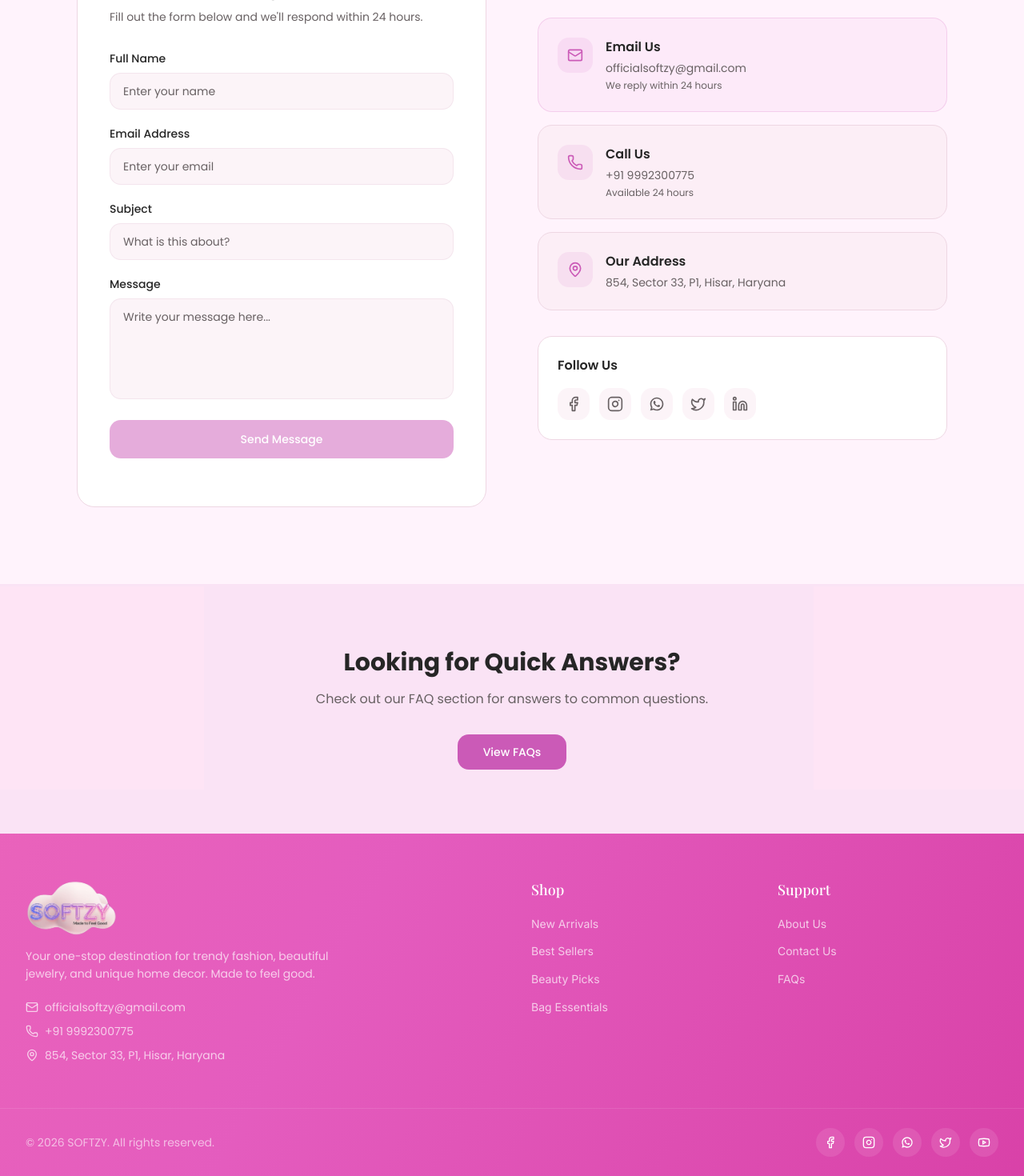
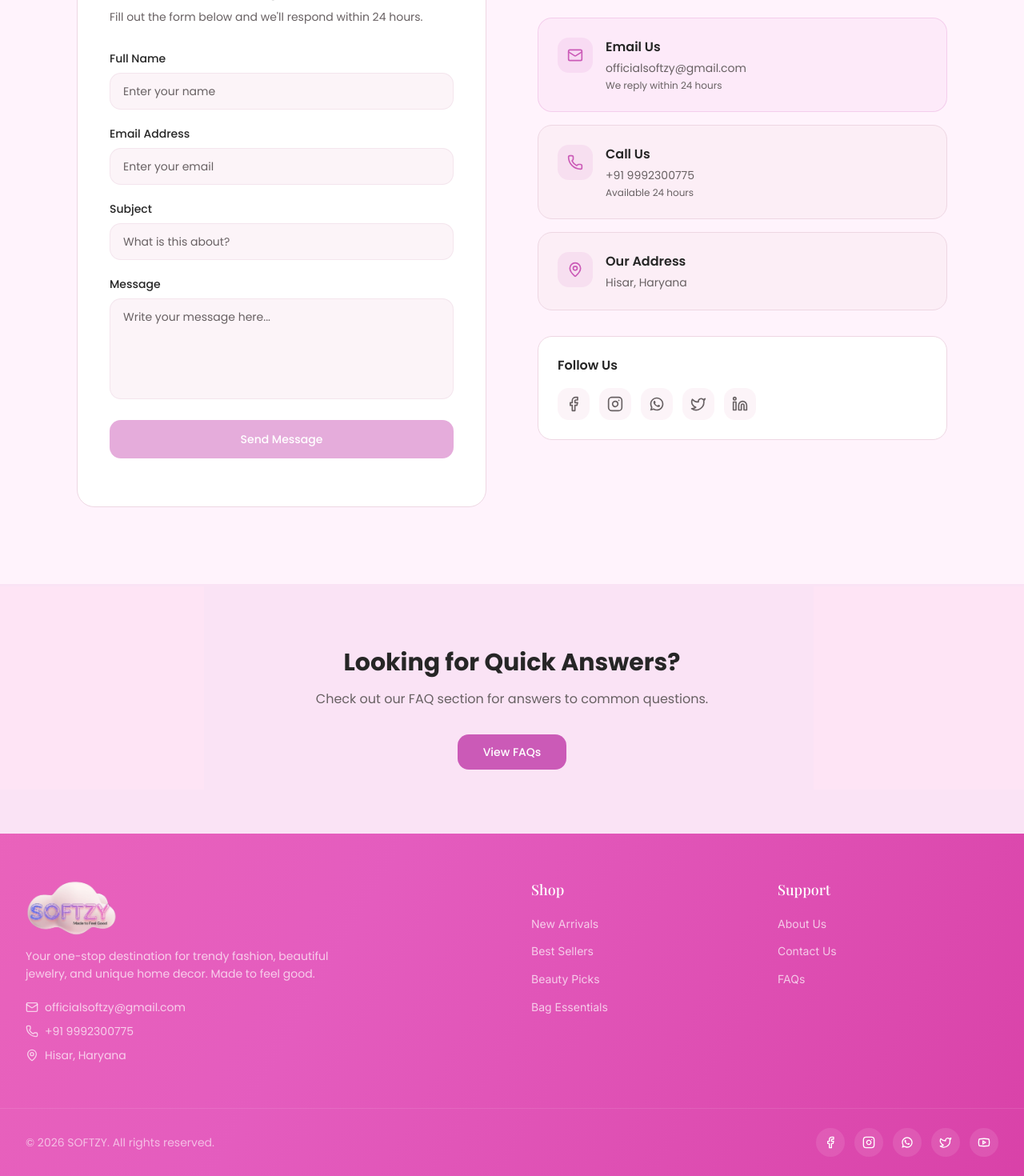
Before and after one commit to softzy-official/softzy-official, a Next.js app: page /contact in a window 1280 px wide. Shown: the part 538-2008 px from the top of the page at 80% size. Built offline with nearby package versions, Linux system fonts and the light colour scheme; no server answers.

Commit message:
update address

```diff
--- a/app/(public)/contact/page.tsx
+++ b/app/(public)/contact/page.tsx
@@ -167,7 +167,7 @@ const ContactPage = () => {
                         Our Address
                       </h3>
                       <p className="text-sm text-muted-foreground poppins">
-                        854, Sector 33, P1, Hisar, Haryana
+                        Hisar, Haryana
                       </p>
                     </div>
                   </div>
--- a/components/extras/footer.tsx
+++ b/components/extras/footer.tsx
@@ -76,7 +76,7 @@ const Footer = () => {
               </a>
               <p className="flex items-start gap-2 text-xs sm:text-sm text-white/70 poppins">
                 <MapPin className="w-3.5 h-3.5 sm:w-4 sm:h-4 flex-shrink-0 mt-0.5" />
-                854, Sector 33, P1, Hisar, Haryana
+                Hisar, Haryana
               </p>
             </div>
           </div>
```
